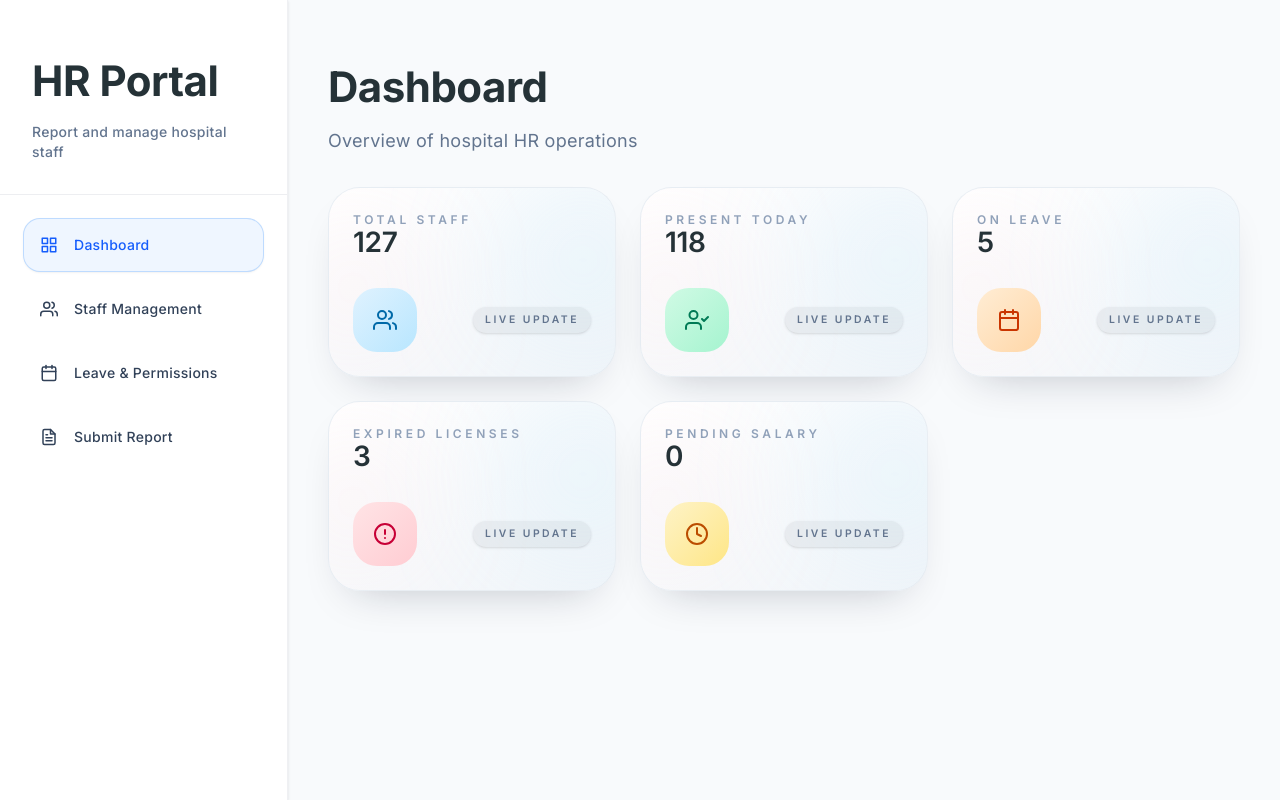
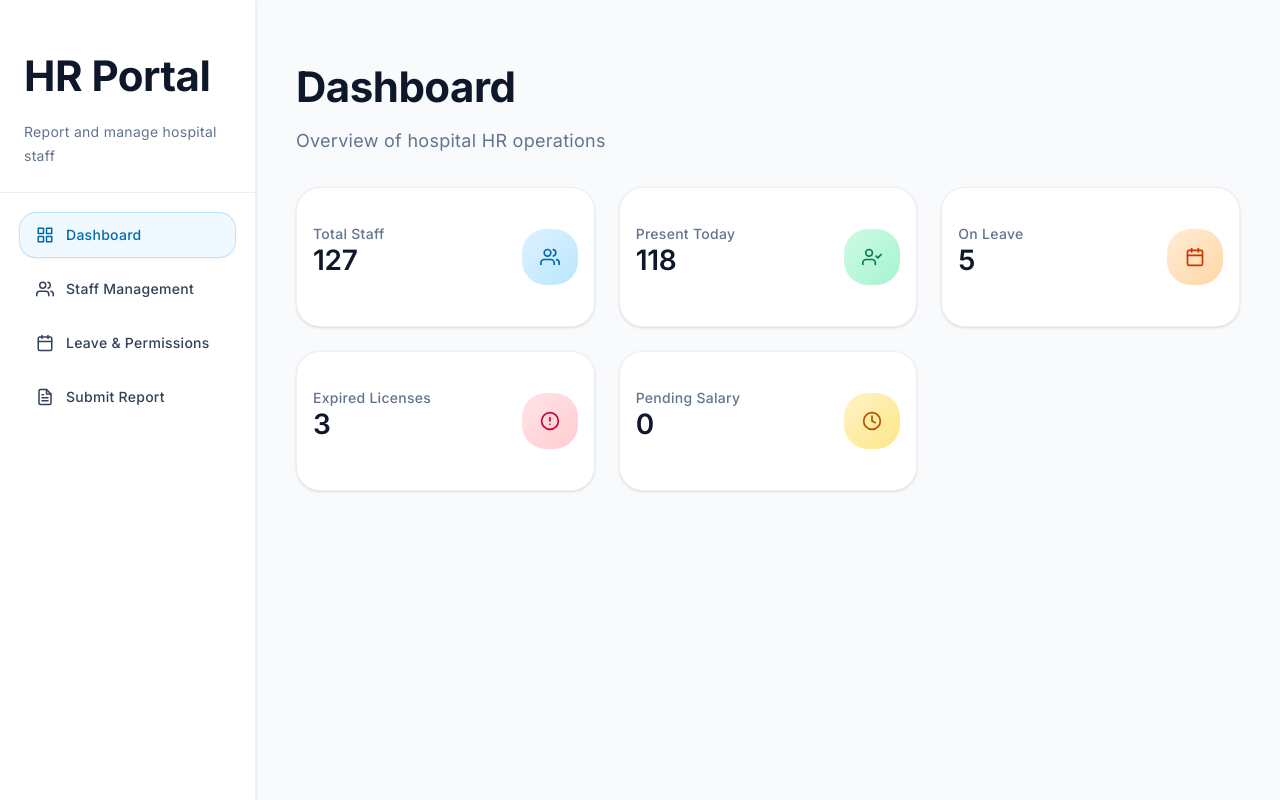
Before and after one commit to inezakevin23/hospital, a React app in the folder frontend/: page / in a window 1280 px wide. Built offline with nearby package versions, Linux system fonts and the light colour scheme; the HTML template or start-up script is replaced by a standard one.

Commit message:
updated ui

```diff
--- a/frontend/src/index.css
+++ b/frontend/src/index.css
@@ -2,15 +2,15 @@
 @import "tailwindcss";
 
 :root {
-  --text: #253237;
-  --text-h: #253237;
-  --bg: #e0fbfc;
-  --border: #d7e1e6;
-  --code-bg: #f2fdfe;
-  --accent: #c2dfe3;
-  --accent-bg: rgba(194, 223, 227, 0.2);
-  --accent-border: rgba(157, 180, 192, 0.4);
-  --social-bg: rgba(231, 243, 244, 0.4);
+  --text: #102a43;
+  --text-h: #0f172a;
+  --bg: #eff7ff;
+  --border: #d9e6f3;
+  --code-bg: #eaf5ff;
+  --accent: #79c2ec;
+  --accent-bg: rgba(101, 169, 232, 0.18);
+  --accent-border: rgba(120, 177, 219, 0.4);
+  --social-bg: rgba(225, 241, 250, 0.55);
   --shadow:
     rgba(0, 0, 0, 0.06) 0 4px 6px -1px, rgba(0, 0, 0, 0.03) 0 2px 4px -1px;
 
@@ -37,10 +37,18 @@
   }
 }
 
+html,
 body {
   margin: 0;
+  font-family: var(--sans);
+  font-feature-settings:
+    "liga" 1,
+    "kern" 1;
+  text-rendering: optimizeLegibility;
+}
+
+body {
   background-color: #e0fbfc;
-  font-family: var(--sans);
   overflow-x: hidden;
 }
 
--- a/frontend/src/modules/HR/components/Dashboard.jsx
+++ b/frontend/src/modules/HR/components/Dashboard.jsx
@@ -55,7 +55,7 @@ const Dashboard = () => {
     <div className="w-full">
       {/* HEADER */}
       <div className="mb-8">
-        <h1 className="text-4xl font-semibold text-[#111827]">Dashboard</h1>
+        <h1 className="text-4xl font-semibold text-slate-950">Dashboard</h1>
         <p className="text-slate-500 text-lg mt-2">
           Overview of hospital HR operations
         </p>
--- a/frontend/src/modules/HR/components/SideBar.jsx
+++ b/frontend/src/modules/HR/components/SideBar.jsx
@@ -25,24 +25,24 @@ const Sidebar = ({ activePage, setActivePage }) => {
   ];
 
   return (
-    <aside className="w-72 bg-white border-r border-gray-200/60 h-screen sticky top-0 overflow-hidden shadow-sm">
+    <aside className="w-64 bg-white border-r border-slate-200/70 h-screen sticky top-0 overflow-hidden shadow-sm">
       {/* TITLE */}
-      <div className="p-8 border-b border-gray-200/70">
-        <h1 className="text-3xl font-bold text-[#111827]">HR Portal</h1>
-        <p className="text-slate-500 mt-2 text-sm font-medium">
+      <div className="p-6 border-b border-slate-200/70">
+        <h1 className="text-2xl font-semibold text-slate-950">HR Portal</h1>
+        <p className="text-slate-500 mt-2 text-sm leading-6">
           Report and manage hospital staff
         </p>
       </div>
 
       {/* MENU */}
-      <nav className="p-6 space-y-3">
+      <nav className="p-5 space-y-2.5">
         {menus.map((menu) => (
           <button
             key={menu.id}
             onClick={() => setActivePage(menu.id)}
-            className={`w-full flex items-center gap-4 rounded-2xl px-4 py-4 text-sm font-medium transition-all duration-200 text-left ${
+            className={`w-full flex items-center gap-3 rounded-2xl px-4 py-3 text-sm font-medium transition-all duration-200 text-left ${
               activePage === menu.id
-                ? "bg-blue-50 text-blue-600 shadow-sm ring-1 ring-blue-200"
+                ? "bg-sky-50 text-sky-700 shadow-sm ring-1 ring-sky-200"
                 : "text-slate-700 hover:bg-slate-100"
             }`}
           >
--- a/frontend/src/modules/HR/components/StatCard.jsx
+++ b/frontend/src/modules/HR/components/StatCard.jsx
@@ -1,28 +1,18 @@
 const StatCard = ({ title, value, icon, iconBg, iconColor }) => {
   return (
-    <div className="relative overflow-hidden rounded-[2rem] border border-slate-200/70 bg-gradient-to-br from-white via-slate-50 to-slate-100 p-6 shadow-[0_20px_45px_-25px_rgba(15,23,42,0.28)] transition-all duration-300 hover:-translate-y-0.5 hover:shadow-[0_26px_50px_-28px_rgba(15,23,42,0.25)] min-h-[190px]">
-      <div className="pointer-events-none absolute -right-10 top-0 h-36 w-36 rounded-full bg-sky-200/30 blur-3xl"></div>
-      <div className="pointer-events-none absolute -left-8 bottom-8 h-28 w-28 rounded-full bg-rose-200/25 blur-3xl"></div>
-
-      <div className="relative flex h-full flex-col justify-between gap-5">
+    <div className="rounded-3xl border border-slate-200/60 bg-white px-4 py-4 shadow-sm transition-all duration-200 hover:shadow-md min-h-[140px]">
+      <div className="flex h-full items-center justify-between gap-4">
         <div>
-          <p className="text-xs font-semibold uppercase tracking-[0.3em] text-slate-400">
-            {title}
-          </p>
-          <h2 className="mt-5 text-5xl font-semibold tracking-tight text-slate-900">
+          <p className="text-sm font-medium text-slate-500">{title}</p>
+          <h2 className="mt-2 text-3xl font-semibold tracking-tight text-slate-900">
             {value}
           </h2>
         </div>
 
-        <div className="flex items-center justify-between gap-4">
-          <div
-            className={`w-16 h-16 rounded-3xl grid place-items-center ${iconBg}`}
-          >
-            <span className={`text-2xl ${iconColor}`}>{icon}</span>
-          </div>
-          <div className="rounded-full bg-slate-900/5 px-3 py-1 text-[0.65rem] font-semibold uppercase tracking-[0.24em] text-slate-500 shadow-sm">
-            live update
-          </div>
+        <div
+          className={`flex h-14 w-14 items-center justify-center rounded-3xl ${iconBg}`}
+        >
+          <span className={`text-xl ${iconColor}`}>{icon}</span>
         </div>
       </div>
     </div>
--- a/frontend/src/modules/HR/index.jsx
+++ b/frontend/src/modules/HR/index.jsx
@@ -29,10 +29,10 @@ const HRModule = () => {
   };
 
   return (
-    <div className="flex w-full min-h-screen bg-[#e0fbfc]">
+    <div className="flex w-full min-h-screen bg-slate-50">
       <Sidebar activePage={activePage} setActivePage={setActivePage} />
 
-      <main className="flex-1 overflow-auto bg-[#f8fafc]">
+      <main className="flex-1 overflow-auto bg-slate-50">
         <div className="max-w-6xl mx-auto px-6 py-8 lg:px-10 lg:py-10">
           {renderPage()}
         </div>
```
